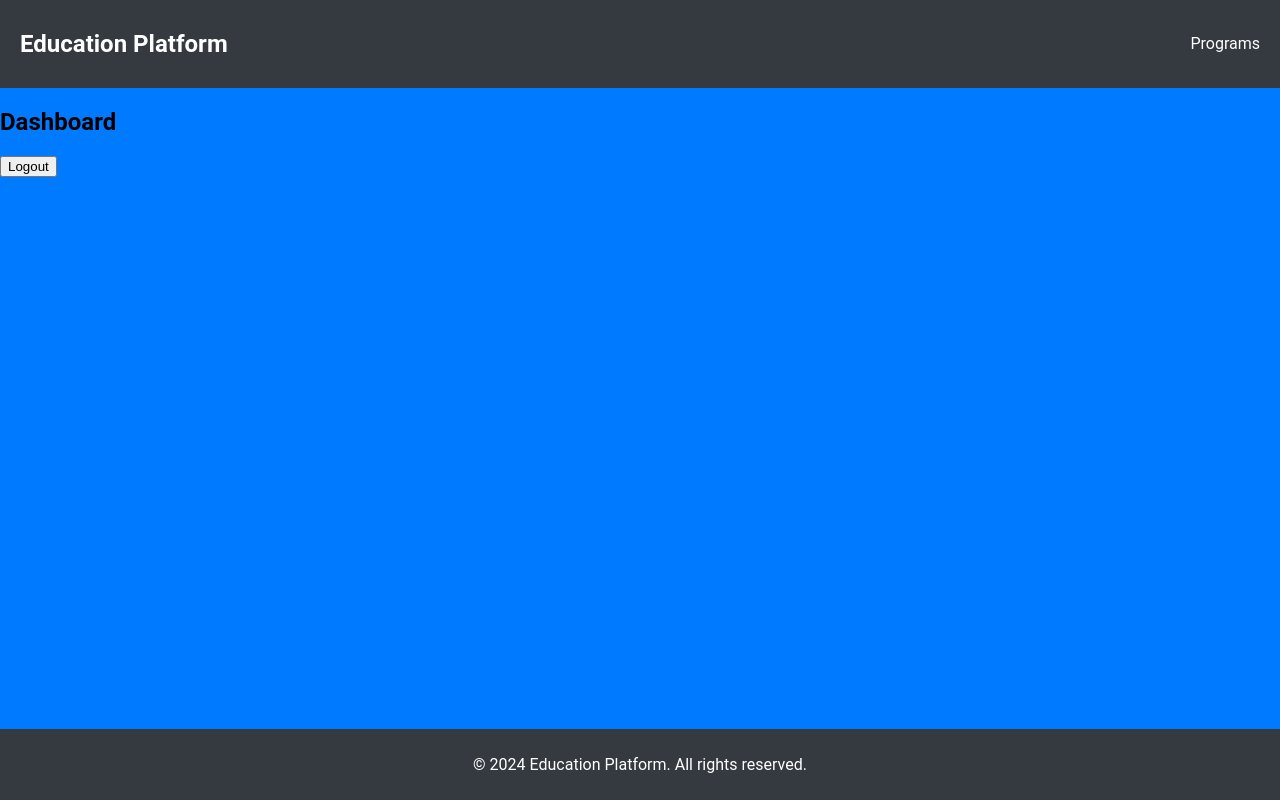
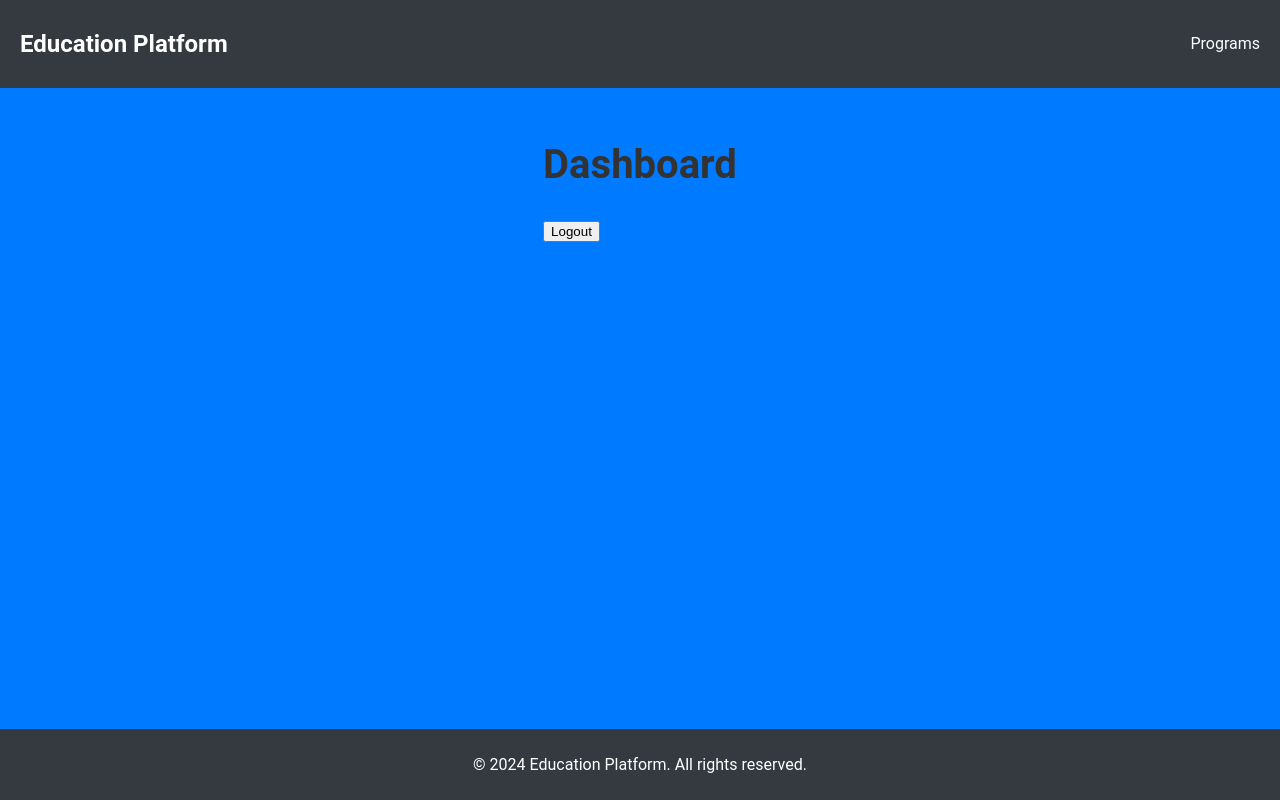
Before and after one commit to majojukrishna03/Education_Platform_Frontend, a React (Create React App) app in the folder frontend/: page /dashboard in a window 1280 px wide. Built offline with nearby package versions, Linux system fonts and the light colour scheme; no server answers.

Commit message:
Updated Layout

```diff
--- a/frontend/src/components/Dashboard.js
+++ b/frontend/src/components/Dashboard.js
@@ -2,7 +2,8 @@
 
 import React, { useEffect, useState } from 'react';
 import { useNavigate } from 'react-router-dom';
-import Layout from './Layout';
+import UserLayout from './Layout';
+import './Dashboard.css';
 
 const Dashboard = () => {
   const [message, setMessage] = useState('');
@@ -42,7 +43,7 @@ const Dashboard = () => {
   };
 
   return (
-    <Layout>
+    <UserLayout>
       <div className="dashboard-container">
         <div className="dashboard-card">
           <h2>Dashboard</h2>
@@ -50,7 +51,7 @@ const Dashboard = () => {
           <button onClick={handleLogout}>Logout</button>
         </div>
       </div>
-    </Layout>
+    </UserLayout>
   );
 };
 
--- a/frontend/src/components/Login.js
+++ b/frontend/src/components/Login.js
@@ -1,7 +1,7 @@
 // src/components/Login.js
 import React, { useState } from 'react';
 import { Link, useNavigate } from 'react-router-dom';
-import Layout from './Layout';
+import UserLayout from './Layout';
 
 const Login = () => {
   const [email, setEmail] = useState('');
@@ -35,7 +35,7 @@ const Login = () => {
   };
 
   return (
-    <Layout>
+    <UserLayout>
       <div className="registration-container">
         <div className="registration-card">
           <h2>Login Form</h2>
@@ -55,7 +55,7 @@ const Login = () => {
           </p>
         </div>
       </div>
-    </Layout>
+    </UserLayout>
   );
 };
 
--- a/frontend/src/components/Programs.js
+++ b/frontend/src/components/Programs.js
@@ -1,6 +1,6 @@
 import React, { useEffect, useState } from 'react';
 import { useNavigate } from 'react-router-dom';
-import Layout from './Layout';
+import UserLayout from './Layout';
 import './Programs.css';
 import { format, isValid } from 'date-fns';
 
@@ -68,7 +68,7 @@ const Programs = () => {
   }
 
   return (
-    <Layout>
+    <UserLayout>
       <div className="programs-container">
         <h2>Programs</h2>
 
@@ -145,7 +145,7 @@ const Programs = () => {
           </div>
         ))}
       </div>
-    </Layout>
+    </UserLayout>
   );
 };
 
--- a/frontend/src/components/Register.js
+++ b/frontend/src/components/Register.js
@@ -1,5 +1,5 @@
 import React, { useState } from 'react';
-import Layout from './Layout'; // Import the Layout component
+import UserLayout from './Layout'; // Import the Layout component
 import './Register.css'; // Import the new CSS file for registration page
 
 const Register = () => {
@@ -52,7 +52,7 @@ const Register = () => {
   };
 
   return (
-    <Layout>
+    <UserLayout>
       <div className="registration-container">
         <div className="registration-card">
           <h2>Registration Form</h2>
@@ -106,7 +106,7 @@ const Register = () => {
           </form>
         </div>
       </div>
-    </Layout>
+    </UserLayout>
   );
 };
 
```
